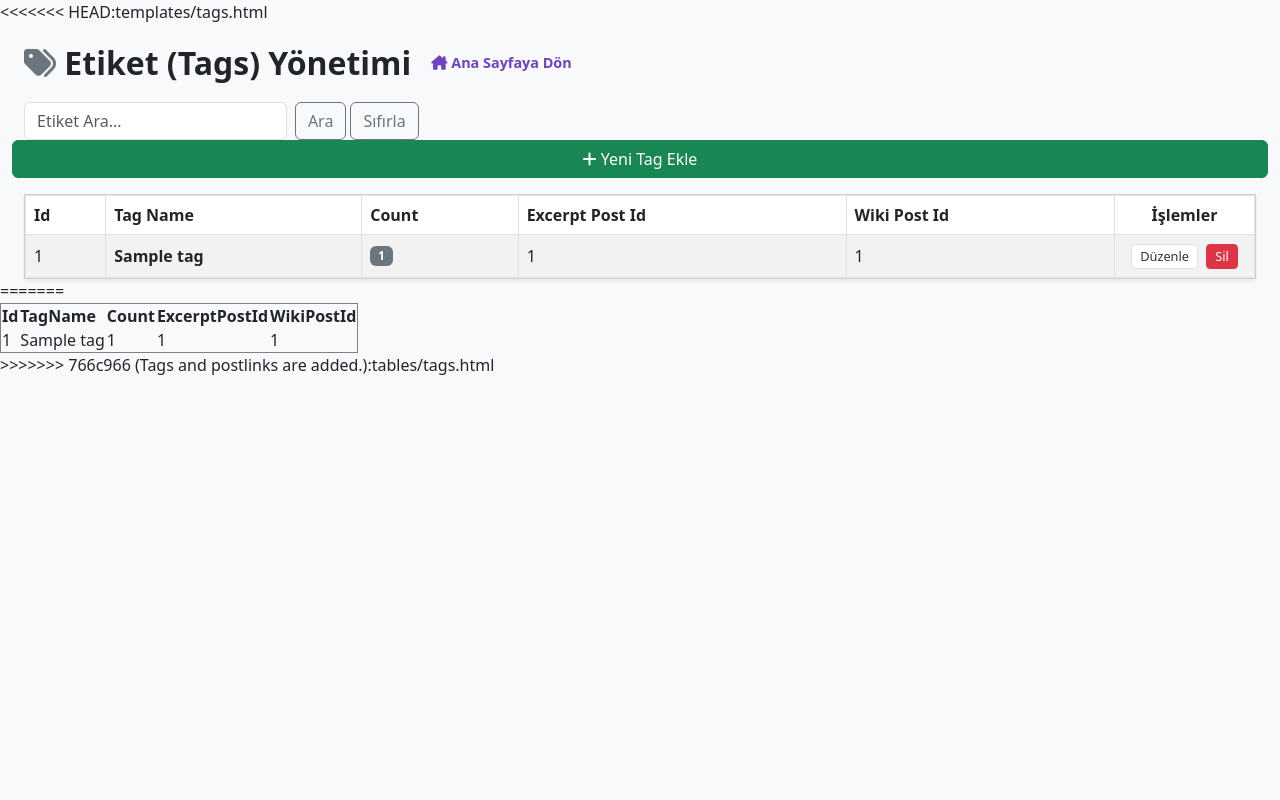
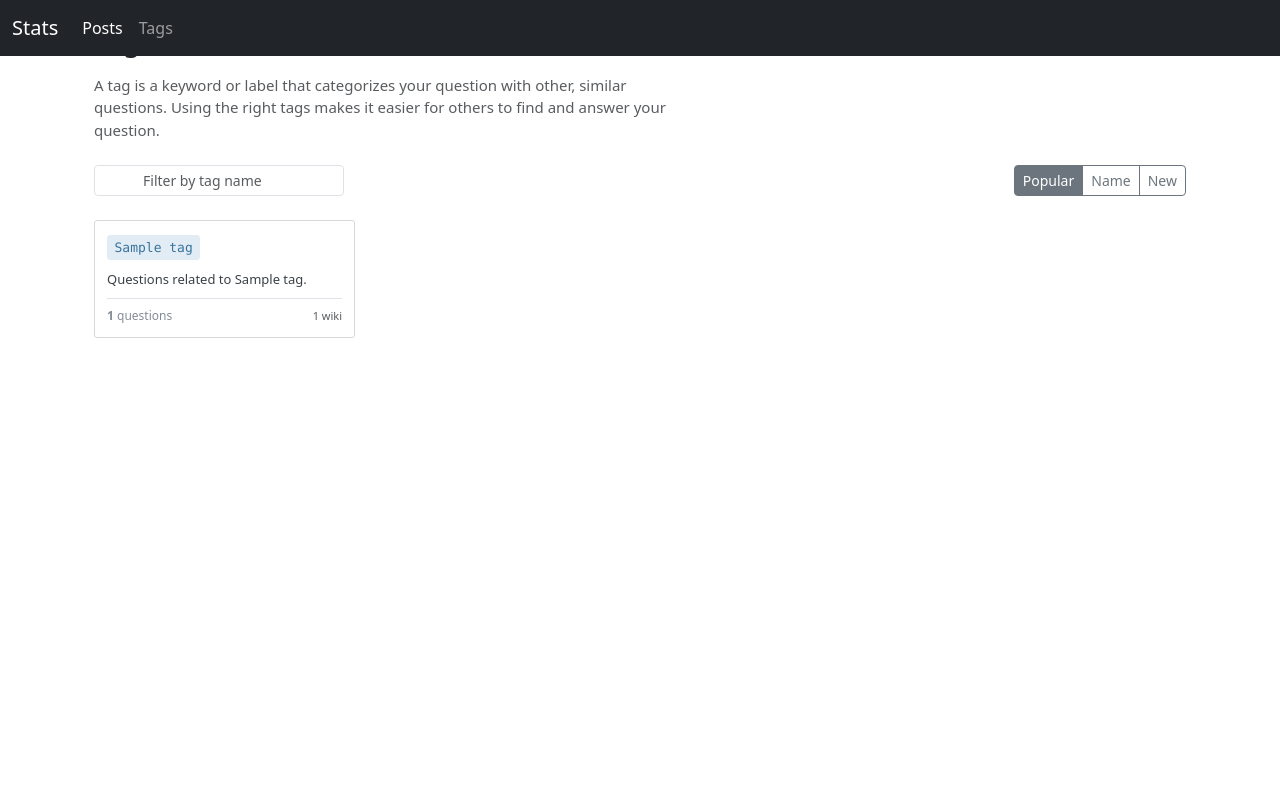
Before and after one commit to itu-itis23-baranr22/DataThieves, a Flask app: page /tags in a window 1280 px wide. Run offline with Flask 3, Linux system fonts and the light colour scheme; tables that the repository leaves empty or names only in its code hold one stand-in row (values such as "Sample post"); some libraries are stand-ins or nearby versions.

Commit message:
Tags page is edited.

```diff
--- a/templates/includes/navbar.html
+++ b/templates/includes/navbar.html
@@ -14,6 +14,9 @@
       <ul class="navbar-nav me-auto">
         <li class="nav-item">
           <a class="nav-link active" aria-current="page" href="{{ url_for('posts_bp.forum_posts') }}">Posts</a>
+        </li>
+        <li class="nav-item">
+            <a class="nav-link" href="{{ url_for('tags_postlinks_bp.tags') }}">Tags</a>
         </li>
       </ul>
 
--- a/templates/tags.html
+++ b/templates/tags.html
@@ -1,96 +1,152 @@
-<<<<<<< HEAD:templates/tags.html
-<!DOCTYPE html>
-<html lang="tr">
-<head>
-    <meta charset="UTF-8">
-    <meta name="viewport" content="width=device-width, initial-scale=1.0">
-    <title>Etiket Yönetimi</title>
-    <link href="https://cdn.jsdelivr.net/npm/bootstrap@5.3.0/dist/css/bootstrap.min.css" rel="stylesheet">
-    <link href="https://cdnjs.cloudflare.com/ajax/libs/font-awesome/6.4.0/css/all.min.css" rel="stylesheet">
-    <style>
-        body { background-color: #f8f9fa; }
-        .page-header { display: flex; align-items: center; margin-bottom: 20px; margin-top: 20px; }
-        .home-link { color: #6f42c1; font-weight: bold; text-decoration: none; margin-left: 20px; font-size: 0.9rem; }
-        .home-link:hover { text-decoration: underline; }
-        .table-header-gray { background-color: #e9ecef; }
-        .btn-edit { font-size: 0.8rem; padding: 2px 8px; border-color: #dee2e6; background-color: #fff; color: #333; }
-        .btn-delete { font-size: 0.8rem; padding: 2px 8px; }
-    </style>
-</head>
-<body>
-    <div class="container-fluid px-4">
-        <div class="page-header">
-            <h2 class="mb-0 fw-bold"><i class="fa-solid fa-tags text-secondary"></i> Etiket (Tags) Yönetimi</h2>
-            <a href="/" class="home-link"><i class="fa-solid fa-house-chimney"></i> Ana Sayfaya Dön</a>
-        </div>
+{% extends "base.html" %}
 
-        <div class="row mb-3">
-            <div class="col-md-4 d-flex">
-                <input type="text" class="form-control me-2" placeholder="Etiket Ara...">
-                <button class="btn btn-outline-secondary me-1">Ara</button>
-                <button class="btn btn-outline-secondary">Sıfırla</button>
+{% block title %}Tags - Stack Stats{% endblock %}
+
+{% block body %}
+<style>
+    /* Stack Overflow Tag Tasarımı */
+    .post-tag {
+        color: #39739d;
+        background-color: #e1ecf4;
+        border: 1px solid #e1ecf4;
+        padding: .4em .5em;
+        margin: 2px 2px 2px 0;
+        font-size: 13px;
+        line-height: 1;
+        white-space: nowrap;
+        text-decoration: none;
+        border-radius: 3px;
+        display: inline-block;
+        font-family: Consolas, Menlo, Monaco, Lucida Console, Liberation Mono, DejaVu Sans Mono, Bitstream Vera Sans Mono, Courier New, monospace, sans-serif;
+    }
+    .post-tag:hover {
+        background-color: #d0e3f1;
+        color: #2c5777;
+        border-color: #d0e3f1;
+    }
+
+    /* Kart Tasarımı */
+    .tag-card {
+        border: 1px solid #d6d9dc;
+        border-radius: 3px;
+        padding: 12px;
+        height: 100%;
+        background-color: #fff;
+        display: flex;
+        flex-direction: column;
+        justify-content: space-between;
+    }
+
+    .tag-card:hover {
+        box-shadow: 0 2px 5px rgba(0,0,0,0.1);
+    }
+
+    .tag-count {
+        font-size: 12px;
+        color: #838c95;
+        margin-top: 8px;
+    }
+
+    .tag-desc {
+        font-size: 13px;
+        color: #3b4045;
+        margin-top: 8px;
+        margin-bottom: 8px;
+
+        /* Metin çok uzunsa 3 satırda kes */
+        display: -webkit-box;
+        -webkit-line-clamp: 3;
+        -webkit-box-orient: vertical;
+        overflow: hidden;
+    }
+
+    /* Sayfa Başlığı ve Filtreler */
+    .page-intro {
+        margin-bottom: 24px;
+    }
+    .page-intro p {
+        font-size: 15px;
+        max-width: 600px;
+    }
+</style>
+
+<div class="container mt-4 mb-5">
+
+    <div class="page-intro">
+        <h1 class="h3 mb-3">Tags</h1>
+        <p class="text-muted">
+            A tag is a keyword or label that categorizes your question with other, similar questions.
+            Using the right tags makes it easier for others to find and answer your question.
+        </p>
+
+        <div class="d-flex justify-content-between align-items-center mt-4">
+            <div class="position-relative" style="width: 250px;">
+                <input type="text" class="form-control form-control-sm ps-5" placeholder="Filter by tag name">
+                <i class="fa-solid fa-magnifying-glass position-absolute text-muted" style="left: 10px; top: 8px; font-size: 12px;"></i>
             </div>
-            <a href="/tags/add" class="btn btn-success">
-    <i class="fa-solid fa-plus"></i> Yeni Tag Ekle
-</a>
-        </div>
 
-        <div class="card shadow-sm rounded-0">
-            <div class="card-body p-0">
-                <table class="table table-striped table-bordered table-hover mb-0">
-                    <thead class="table-header-gray">
-                        <tr>
-                            <th>Id</th>
-                            <th>Tag Name</th>
-                            <th>Count</th>
-                            <th>Excerpt Post Id</th>
-                            <th>Wiki Post Id</th>
-                            <th style="width: 140px; text-align: center;">İşlemler</th>
-                        </tr>
-                    </thead>
-                    <tbody>
-                        {% for t in tags %}
-                        <tr>
-                            <td class="align-middle">{{ t.Id }}</td>
-                            <td class="align-middle fw-bold">{{ t.TagName }}</td>
-                            <td class="align-middle"><span class="badge bg-secondary">{{ t.Count }}</span></td>
-                            <td class="align-middle">{{ t.ExcerptPostId }}</td>
-                            <td class="align-middle">{{ t.WikiPostId }}</td>
-                            <td class="align-middle text-center">
-                                <button class="btn btn-edit btn-sm me-1">Düzenle</button>
-                                <button class="btn btn-danger btn-sm btn-delete">Sil</button>
-                            </td>
-                        </tr>
-                        {% endfor %}
-                    </tbody>
-                </table>
+            <div class="btn-group" role="group">
+                <button type="button" class="btn btn-outline-secondary btn-sm active">Popular</button>
+                <button type="button" class="btn btn-outline-secondary btn-sm">Name</button>
+                <button type="button" class="btn btn-outline-secondary btn-sm">New</button>
             </div>
         </div>
     </div>
-    <script src="https://cdn.jsdelivr.net/npm/bootstrap@5.3.0/dist/js/bootstrap.bundle.min.js"></script>
-</body>
-</html>
-=======
-<table border="1">
-    <thead>
-        <tr>
-            <th>Id</th>
-            <th>TagName</th>
-            <th>Count</th>
-            <th>ExcerptPostId</th>
-            <th>WikiPostId</th>
-        </tr>
-    </thead>
-    <tbody>
-        {% for t in tags %}
-        <tr>
-            <td>{{ t.Id }}</td>
-            <td>{{ t.TagName }}</td>
-            <td>{{ t.Count }}</td>
-            <td>{{ t.ExcerptPostId }}</td>
-            <td>{{ t.WikiPostId }}</td>
-        </tr>
+
+    <div class="row row-cols-1 row-cols-md-3 row-cols-lg-4 g-3">
+        {% for tag in tags %}
+        <div class="col">
+            <div class="tag-card">
+
+                <div class="d-flex justify-content-between align-items-start">
+                    <a href="#" class="post-tag">{{ tag.TagName }}</a>
+
+                    {% if session.get('logged_in') %}
+                    <div class="dropdown">
+                        <a href="#" class="text-muted small text-decoration-none" data-bs-toggle="dropdown">
+                            <i class="fa-solid fa-ellipsis"></i>
+                        </a>
+                        <ul class="dropdown-menu dropdown-menu-end shadow-sm" style="font-size: 13px;">
+                            <li><a class="dropdown-item" href="#">Edit Tag</a></li>
+                            <li><a class="dropdown-item text-danger" href="#">Delete</a></li>
+                        </ul>
+                    </div>
+                    {% endif %}
+                </div>
+
+                <div class="tag-desc">
+                    {% if tag.ExcerptPostId %}
+                        Questions related to {{ tag.TagName }}.
+                    {% else %}
+                        No description available.
+                    {% endif %}
+                </div>
+
+                <div class="tag-count d-flex justify-content-between align-items-center border-top pt-2 mt-auto">
+                    <span>
+                        <strong>{{ tag.Count }}</strong> questions
+                    </span>
+                    <span class="text-muted" style="font-size: 11px;">
+                        {{ tag.WikiPostId or 0 }} wiki
+                    </span>
+                </div>
+
+            </div>
+        </div>
+        {% else %}
+            <div class="col-12">
+                <div class="alert alert-info">No tags found.</div>
+            </div>
         {% endfor %}
-    </tbody>
-</table>
->>>>>>> 766c966 (Tags and postlinks are added.):tables/tags.html
+    </div>
+
+    {% if session.get('logged_in') %}
+    <div class="mt-4 text-end">
+        <a href="{{ url_for('tags_postlinks_bp.add_tag') }}" class="btn btn-primary btn-sm">
+            <i class="fa-solid fa-plus"></i> Create New Tag
+        </a>
+    </div>
+    {% endif %}
+
+</div>
+{% endblock %}
```
Also changed, not shown: blueprints/tags_postlinks.py (+7 -3 lines), 1 other file.
